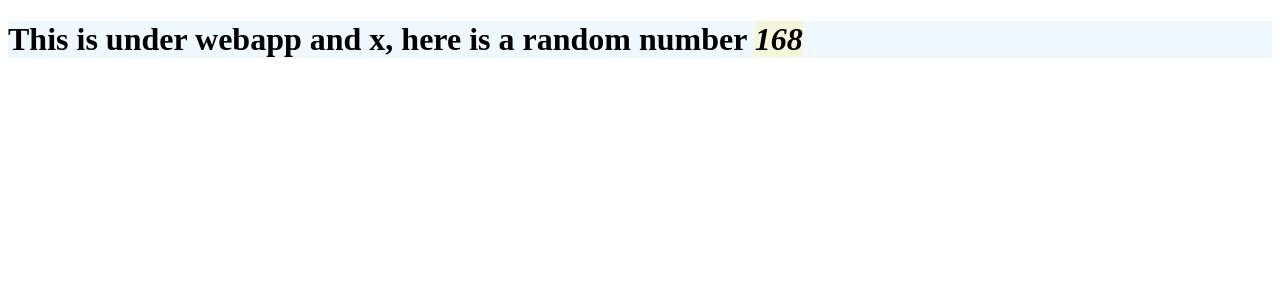
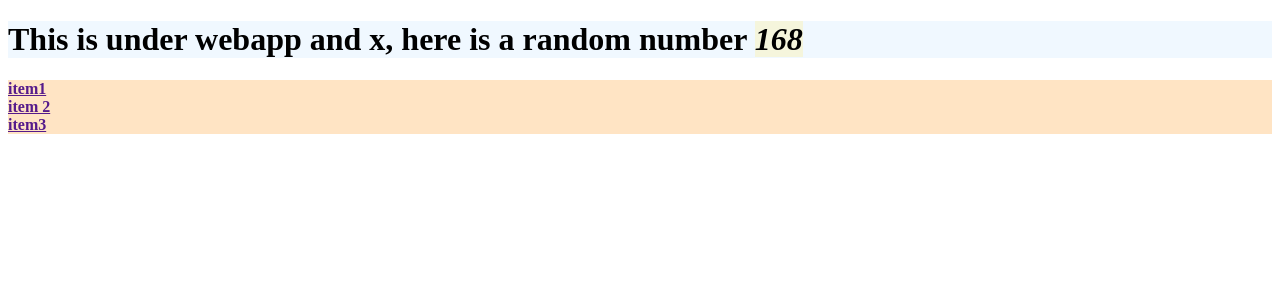
Before and after one commit to ganeshprasad21/backend, a Django app: page /webapp/x in a window 1280 px wide. Shown: the top 300 px of the page. Run offline with Django 4.2, Linux system fonts and the light colour scheme.

Commit message:
added for loot in template

```diff
--- a/Django_practice/simple_app/webapp/templates/w_.html
+++ b/Django_practice/simple_app/webapp/templates/w_.html
@@ -14,9 +14,19 @@
         background-color: beige;
         font-style: oblique;
     }
+    div{
+        font-weight: bolder;
+        background-color:bisque
+
+    }
 </style>
 </head>
 <body>
     <h1>This is under webapp and x, here is a random number <span>{{ num }}</span> </h1>
+    {% for key in myDict %}
+    <div >
+        <a href=""> {{ key }}</a><br>
+    </div>
+    {% endfor %}
 </body>
 </html>
--- a/Django_practice/simple_app/webapp/views.py
+++ b/Django_practice/simple_app/webapp/views.py
@@ -11,7 +11,16 @@ def ganesh_prasad_r(request):
         # return HttpResponse(template.render())
         num = str(random.randint(3,303))
         print(num)
-        context = {'num':num, }
+        # myDict = {
+        #       'keyone':"val of key 1",
+        #       'keyanother':"val of key 1",
+        #       'keythree':"val of key 1",
+        #       'keyfour':"val of key 1",
+        #       'keyfive':"val of key 1",
+        #       'keysix':"val of key 1",
+        # }
+        myDict = ["item1","item 2","item3"]
+        context = {'num':num, 'myDict': myDict}
         template = get_template('w_.html')
         res = template.render(context,request)
         # print(HttpResponse(res))
```
